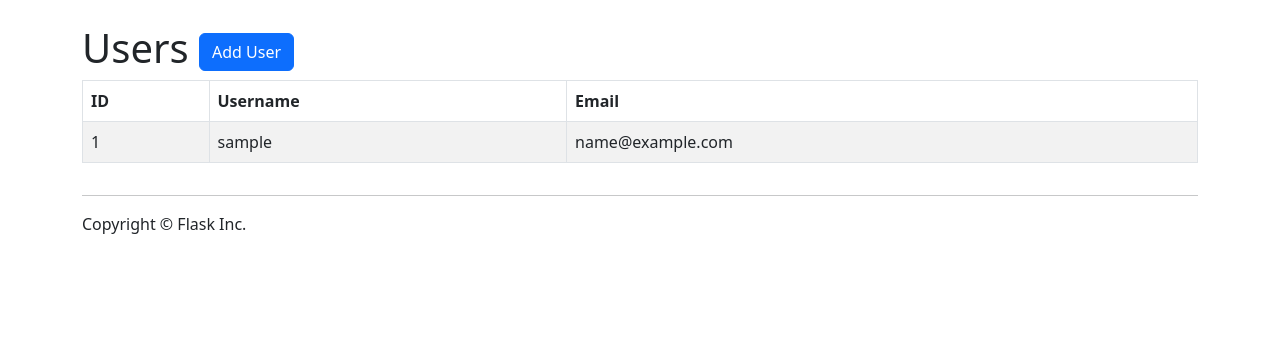
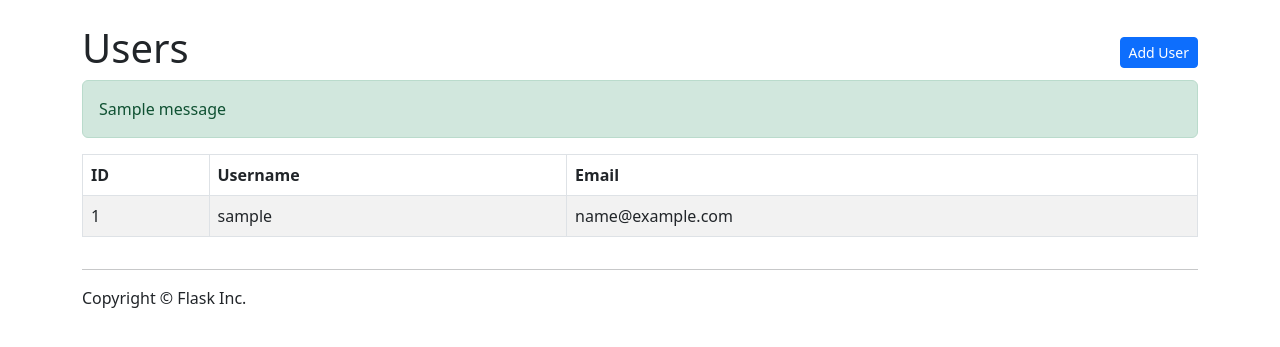
Before and after one commit to uwi-info3180/flask-db-demo, a Flask app: page /users in a window 1280 px wide. Shown: the part 56-403 px from the top of the page. Run offline with Flask 3, Linux system fonts and the light colour scheme; tables that the repository leaves empty hold one stand-in row (values such as "Sample post"); one stand-in notice (Sample message) is shown; some libraries are stand-ins or nearby versions.

Commit message:
Display flash messages for form errors and user feedback

```diff
--- a/app/templates/add_user.html
+++ b/app/templates/add_user.html
@@ -2,7 +2,7 @@
 
 {% block main %}
     <h1>New User Form</h1>
-
+    {% include 'flash_messages.html' %}
     <form action="{{ url_for('new_user') }}" method="post">
         {{ form.csrf_token }}
         <div class="form-group mb-3">
--- /dev/null
+++ b/app/templates/flash_messages.html
@@ -0,0 +1,7 @@
+{% with messages = get_flashed_messages(with_categories=true) %}
+  {% if messages %}
+    {% for category, message in messages %}
+      <div class="alert alert-{{ category }}">{{ message }}</div>
+    {% endfor %}
+  {% endif %}
+{% endwith %}
--- a/app/templates/users.html
+++ b/app/templates/users.html
@@ -1,7 +1,12 @@
 {% extends 'base.html' %}
 
 {% block main %}
-    <h1>Users <a href="{{ url_for('new_user')}}" class="btn btn-primary">Add User</a></h1>
+    <section class="d-flex justify-content-between align-items-center">
+        <h1>Users</h1>
+        <a href="{{ url_for('new_user')}}" class="btn btn-sm btn-primary">Add User</a>
+    </section>
+
+    {% include 'flash_messages.html' %}
 
     <div class="table-responsive">
         {% if users %}
--- a/app/views.py
+++ b/app/views.py
@@ -37,15 +37,25 @@ def new_user():
         db.session.add(user)
         db.session.commit()
 
-        flash('User successfully added!')
+        flash('User successfully added!', 'success')
         redirect(url_for('users'))
 
+    flash_errors(new_user_form)
     return render_template('add_user.html', form=new_user_form)
 
 
 ###
 # The functions below should be applicable to all Flask apps.
 ###
+
+# Flash errors from the form if validation fails
+def flash_errors(form):
+    for field, errors in form.errors.items():
+        for error in errors:
+            flash(u"Error in the %s field - %s" % (
+                getattr(form, field).label.text,
+                error
+            ), 'danger')
 
 @app.route('/<file_name>.txt')
 def send_text_file(file_name):
@@ -70,7 +80,3 @@ def add_header(response):
 def page_not_found(error):
     """Custom 404 page."""
     return render_template('404.html'), 404
-
-
-if __name__ == '__main__':
-    app.run(debug=True, host="0.0.0.0", port="8080")
```
